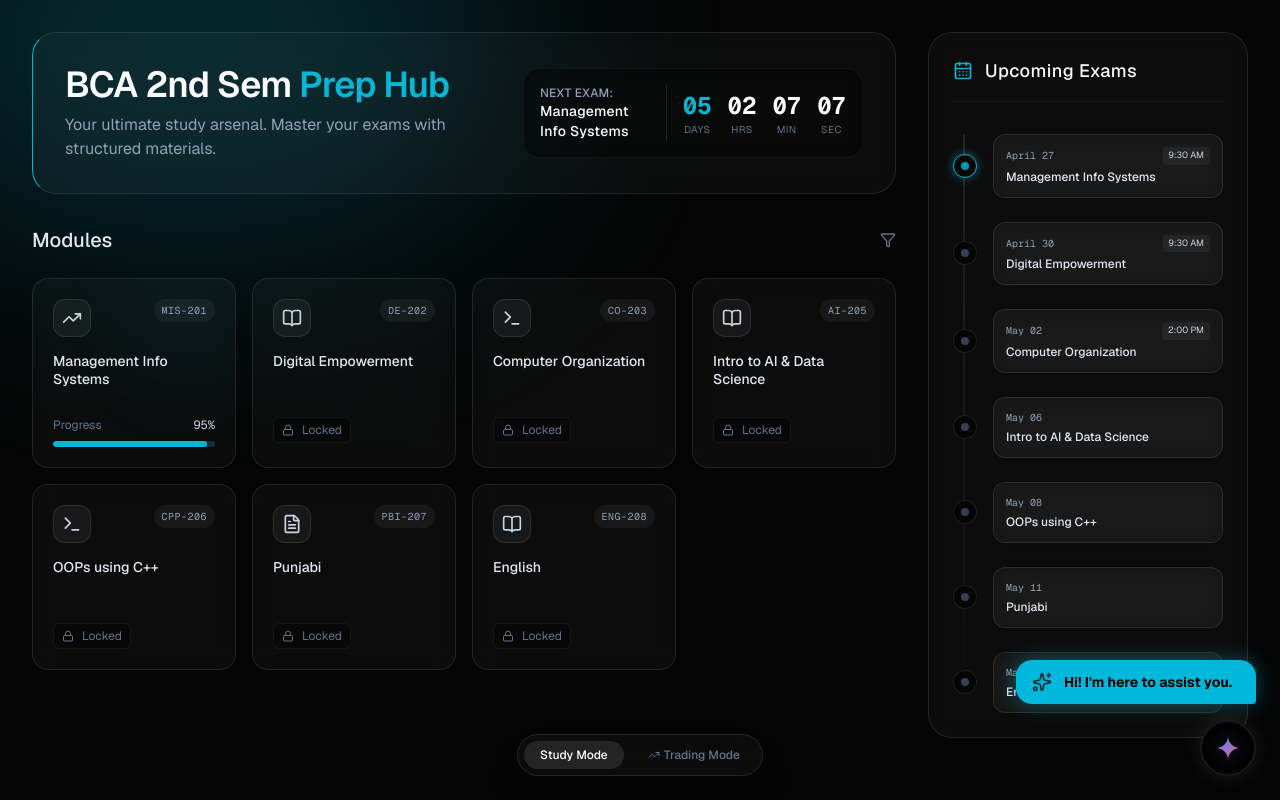
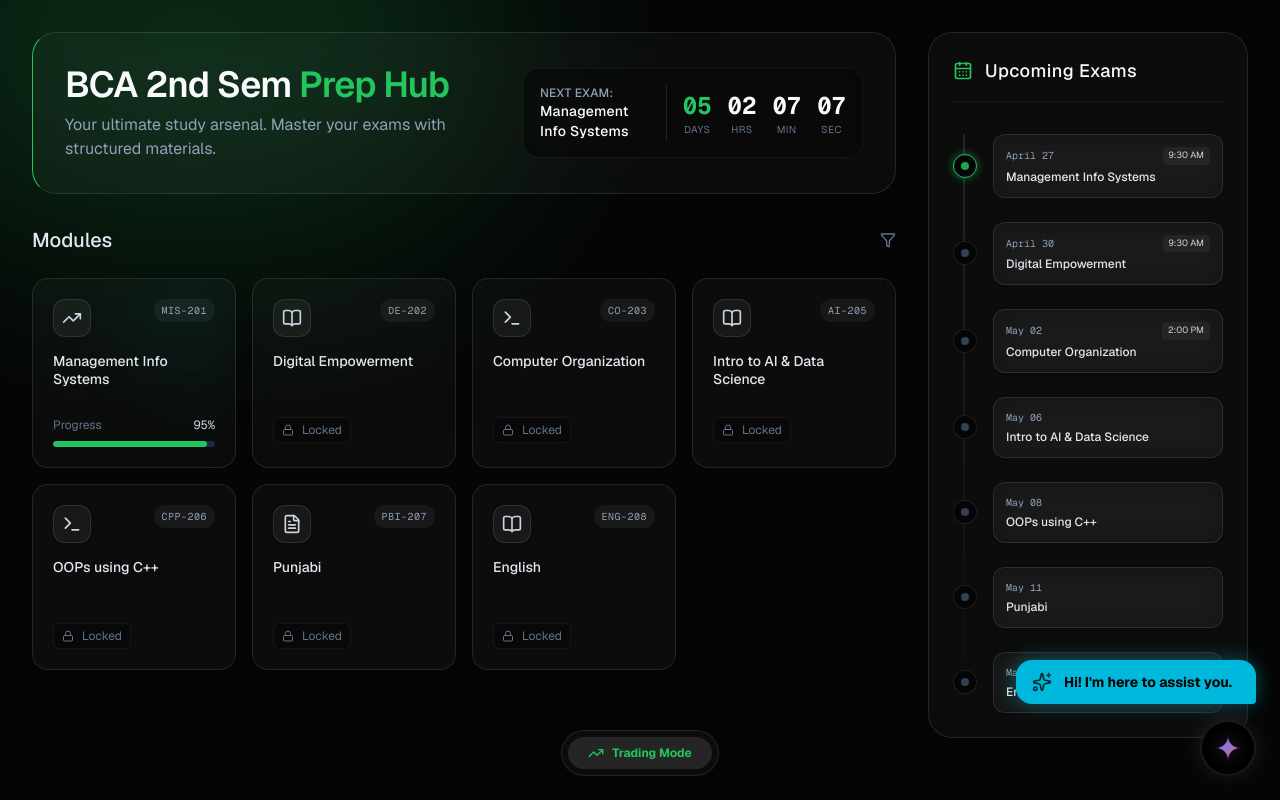
Before and after one commit to baljotchohan/BCA-2ND-SEM, a Next.js app in the folder study-dashboard/: page /BCA-2ND-SEM/ in a window 1280 px wide. Both pictures are taken after a click on the button "Study Mode". Built offline with nearby package versions, Linux system fonts and the light colour scheme.

Commit message:
fixing ai models

```diff
--- a/study-dashboard/app/page.tsx
+++ b/study-dashboard/app/page.tsx
@@ -468,26 +468,18 @@ export default function StudyDashboard() {
         <motion.div
           initial={{ y: 20, opacity: 0 }}
           animate={{ y: 0, opacity: 1 }}
-          className="glass-panel border border-white/10 rounded-full p-1.5 flex items-center gap-2 pointer-events-auto backdrop-blur-xl shadow-2xl"
+          className="glass-panel border border-white/10 rounded-full p-1.5 flex items-center pointer-events-auto backdrop-blur-xl shadow-2xl"
         >
           <button
-            onClick={() => setTradingMode(false)}
-            className={`px-4 py-1.5 rounded-full text-xs font-medium transition-all ${
-              !tradingMode
-                ? "bg-white/10 text-white"
-                : "text-slate-500 hover:text-white"
-            }`}
+            onClick={() => setTradingMode(!tradingMode)}
+            className="px-5 py-2 rounded-full text-xs font-bold transition-all flex items-center gap-2 bg-white/10 hover:bg-white/20"
+            style={{ color: tradingMode ? "var(--trade-green)" : "var(--accent-cyan)" }}
           >
-            Study Mode
-          </button>
-          <button
-            onClick={() => setTradingMode(true)}
-            className={`px-4 py-1.5 rounded-full text-xs font-medium transition-all flex items-center gap-1 ${
-              tradingMode ? "bg-white/10" : "text-slate-500 hover:text-white"
-            }`}
-            style={{ color: tradingMode ? "var(--trade-green)" : undefined }}
-          >
-            <TrendingUp className="w-3 h-3" /> Trading Mode
+            {tradingMode ? (
+              <><TrendingUp className="w-4 h-4" /> Trading Mode</>
+            ) : (
+              <><BookOpen className="w-4 h-4" /> Study Mode</>
+            )}
           </button>
         </motion.div>
       </div>
--- a/study-dashboard/package.json
+++ b/study-dashboard/package.json
@@ -9,7 +9,7 @@
     "lint": "eslint"
   },
   "dependencies": {
-    "@mlc-ai/web-llm": "^0.2.46",
+    "@mlc-ai/web-llm": "latest",
     "clsx": "^2.1.1",
     "framer-motion": "^12.38.0",
     "lucide-react": "^1.8.0",
```
Also changed, not shown: study-dashboard/app/components/AIFab.tsx (+5 -4 lines).
